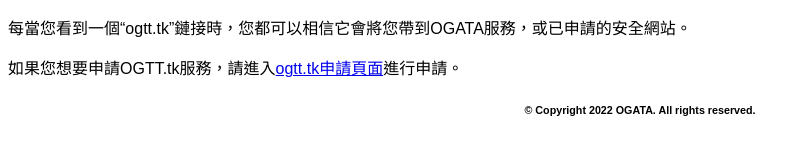
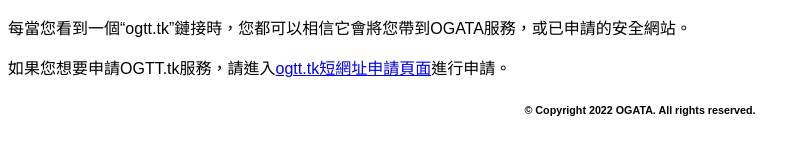
Before and after one commit to OGATA-In-Taiwan/OGTT.tk, a plain HTML site: page index.html in a window 1280 px wide. Shown: the part 229-379 px from the top of the page, without its empty margins (0-810 px from the left). Drawn offline with Linux system fonts and the light colour scheme.

Commit message:
Update index.html

```diff
--- a/index.html
+++ b/index.html
@@ -36,7 +36,7 @@
       每當您看到一個“ogtt.tk”鏈接時，您都可以相信它會將您帶到OGATA服務，或已申請的安全網站。
     </font></font></font></p>
     <p><font face="sans-serif"><font style="vertical-align: inherit;"><font style="vertical-align: inherit;">
-      如果您想要申請OGTT.tk服務，請進入<a href="https://www.ogtt.tk/gp.htm">ogtt.tk申請頁面</a>進行申請。
+      如果您想要申請OGTT.tk服務，請進入<a href="https://www.ogtt.tk/gp.htm">ogtt.tk短網址申請頁面</a>進行申請。
     </font></font></font></p>
     <!-- 版權聲明 -->
     <style>
```
